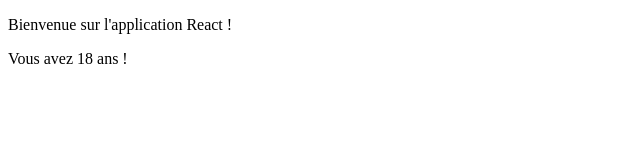
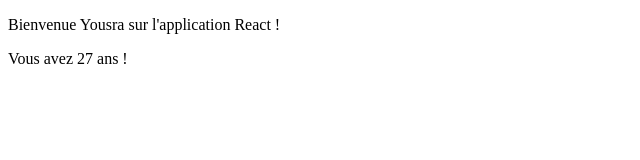
Before and after one commit to YousLa/React_Exercices, a React (Vite) app: page / in a window 1280 px wide. Shown: the top 160 px of the page, without its empty margins (0-640 px from the left). Built offline with nearby package versions, Linux system fonts and the light colour scheme.

Commit message:
Exercices 1 | Correction

```diff
--- a/package.json
+++ b/package.json
@@ -21,6 +21,7 @@
     "eslint-plugin-react": "^7.33.2",
     "eslint-plugin-react-hooks": "^4.6.0",
     "eslint-plugin-react-refresh": "^0.4.5",
+    "prop-types": "^15.8.1",
     "vite": "^5.0.8"
   }
 }
--- a/src/App.jsx
+++ b/src/App.jsx
@@ -5,7 +5,7 @@ function App() {
 
   return (
     <>
-      <FichePerson />
+      <FichePerson name="Yousra" age={27} />
     </>
   )
 }
--- a/src/components/Exercice_1/Exercice_1.jsx
+++ b/src/components/Exercice_1/Exercice_1.jsx
@@ -1,8 +1,9 @@
 import PropTypes from 'prop-types';
+
 
 const FichePerson = (props) => {
     //! Destructuring
-    // Pour pouvoir récupérer chacune des propriétés de l'objet props dans une variable, plutôt qu'écrire à chaque fois props.firstname, props.lastname etc...
+    // Pour pouvoir récupérer chacune des propriétés de l'objet props dans une variable, plutôt qu'écrire à chaque fois props.name, props.age
 
     const { name, age } = props;
 
```
Also changed, not shown: 1 other file (tests, documents, lock files or other folders).
